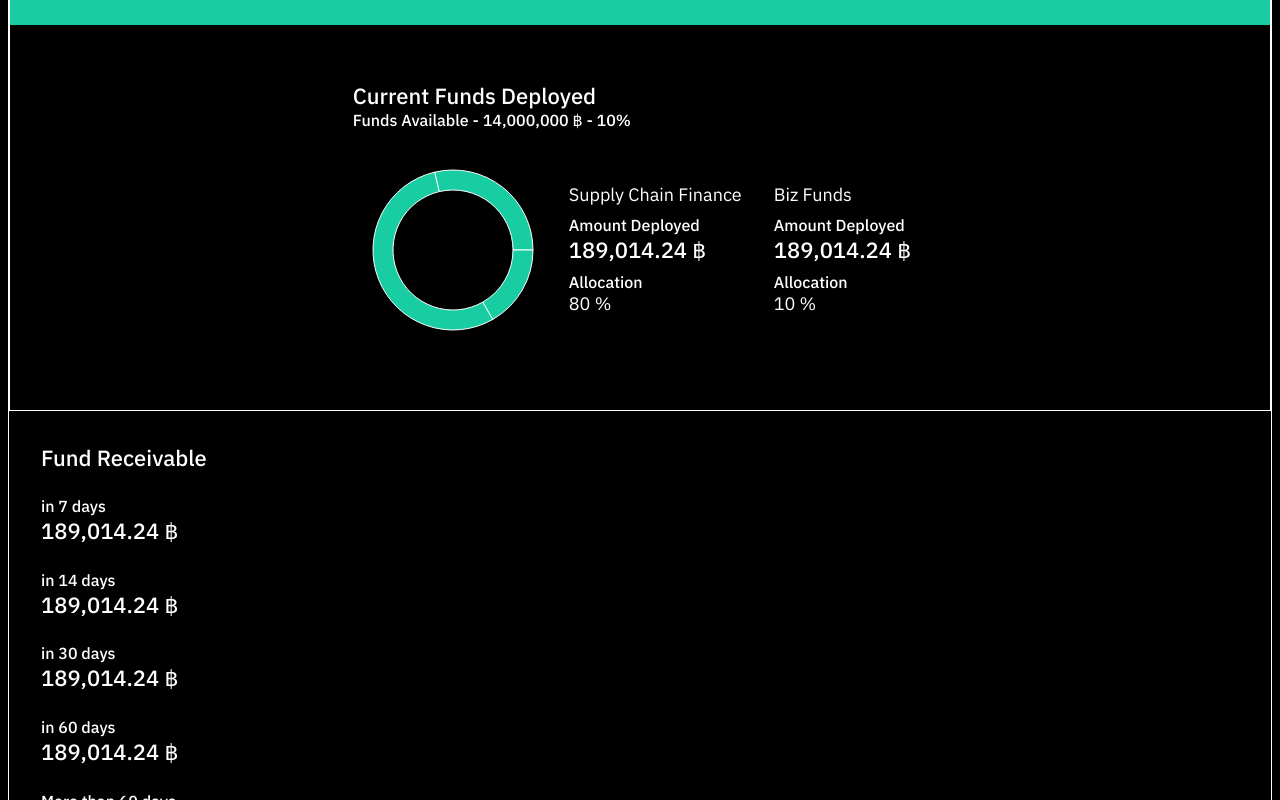
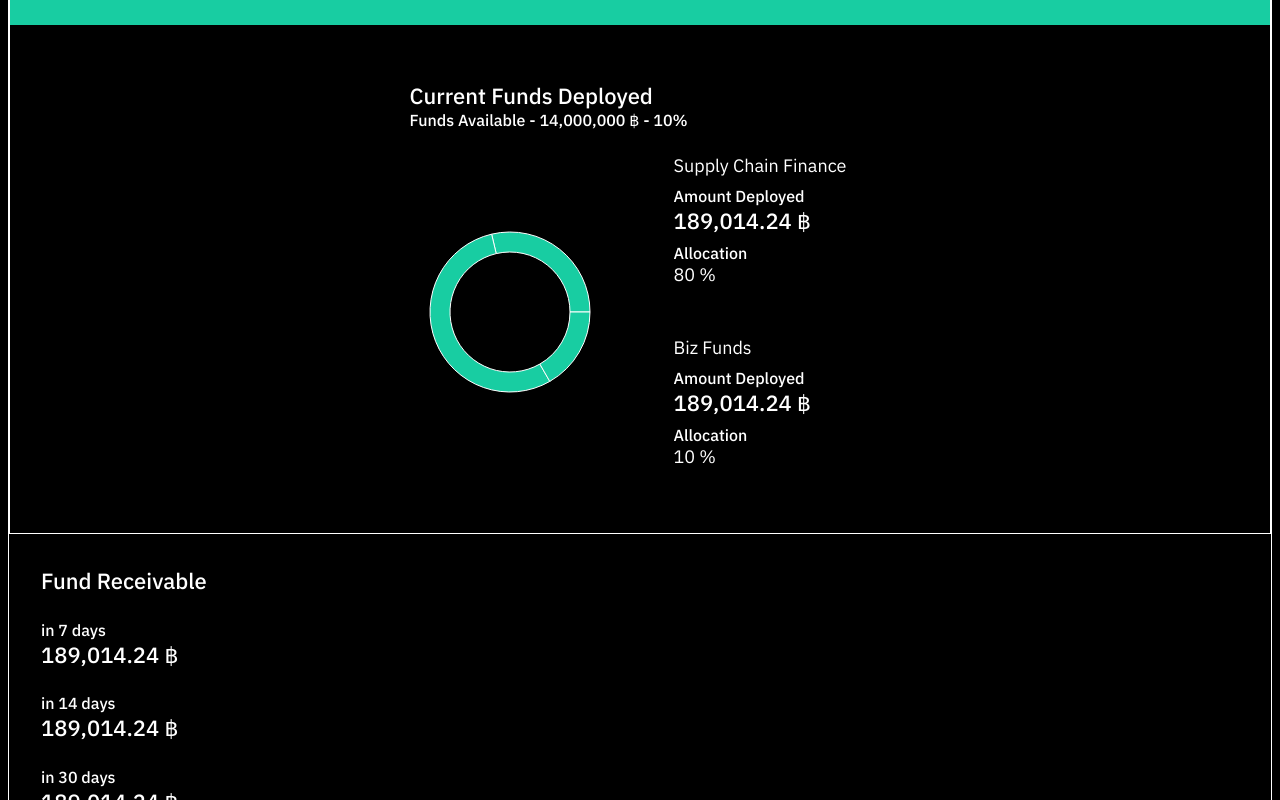
Before and after one commit to winliewpairat/pp-design-sandbox, a Next.js app: page / in a window 1280 px wide. Shown: the part 680-1480 px from the top of the page. Built offline with nearby package versions, Linux system fonts and the light colour scheme.

Commit message:
fix layout

```diff
--- a/components/deployed.module.scss
+++ b/components/deployed.module.scss
@@ -23,15 +23,16 @@
 
 .nested {
     justify-content: space-between;
-    padding: $space-16;
 
     @include breakpoint('mobile') {
         flex-direction: column;
+        padding: $space-16;
 
     }
 
     @include breakpoint('tablet') {
         flex-direction: column;
+        padding: $space-24;
     }
 }
 
@@ -52,21 +53,9 @@
     display: flex;
     flex-direction: row;
     align-items: center;
+    gap: $space-40;
 }
 
-.flexMob {
-    display: flex;
-    flex-direction: row;
-
-    @include breakpoint('mobile') {
-        flex-direction: column;
-
-    }
-
-    @include breakpoint('tablet') {
-        flex-direction: row;
-    }
-}
 
 
 .footer {
--- a/components/nav.module.scss
+++ b/components/nav.module.scss
@@ -7,7 +7,6 @@
     flex-direction: row;
     width: 100%;
     justify-content: space-between;
-    box-sizing: border-box;
     align-items:center;
 
     @include breakpoint('mobile') {
--- a/pages/index.jsx
+++ b/pages/index.jsx
@@ -20,7 +20,7 @@ export default function Overview() {
           <Receivable />
         </div>
       </div>
-      <div className={styles.container}>
+      <div>
         <Footer />
       </div>
     </div>
--- a/pages/index.module.scss
+++ b/pages/index.module.scss
@@ -5,8 +5,19 @@
 @import '../styles/theme/button.scss';
 
 .main {
-    display: grid;
-    grid-template-rows: 1fr;
+
+    @include breakpoint('mobile') {
+        display: block;
+    }
+
+    @include breakpoint('tablet') {
+        display: block;
+    }
+
+    @include breakpoint('desktop') {
+        display: grid;
+        grid-template-rows: 80vh 1fr;
+    }
 }
 
 .container {
--- a/styles/theme/button.scss
+++ b/styles/theme/button.scss
@@ -19,6 +19,17 @@
 
 }
 
+.btnPrimary:hover {
+    background-color: $grey-3;
+    transition: 0.5s;
+    color: $grey-1;
+}
+
+.btnPrimary:active {
+    transform:scale(0.98);
+    transition: 0.5s;
+}
+
 .btnSecondary {
     background-color: $grey-1;
     padding: $space-16 $space-32;
@@ -34,3 +45,14 @@
 
     @extend .button
 }
+
+.btnSecondary:hover {
+    background-color: $grey-2;
+    transition: 0.5s;
+    color: $grey-4;
+}
+
+.btnSecondary:active {
+    transform:scale(0.98);
+    transition: 0.5s;
+}
```
Also changed, not shown: components/overview.jsx (added, +17 -0 lines).
